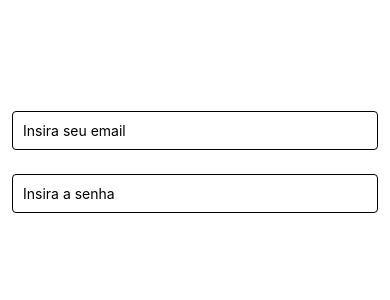
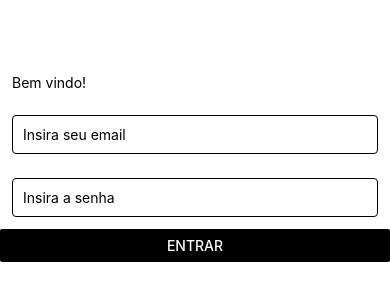
Before and after one commit to EudesSantana/CEEAC, a React Native app in the folder projecCeeac/: screen / in a window 390 px wide. Shown: the part 260-560 px from the top of the page. Built offline with nearby package versions, Linux system fonts and the light colour scheme.

Commit message:
input formado

```diff
--- a/projecCeeac/App.js
+++ b/projecCeeac/App.js
@@ -1,14 +1,18 @@
 import { StatusBar } from 'expo-status-bar';
 import React from 'react';
-import { StyleSheet, Text, View, SafeAreaView, TextInput } from 'react-native';
+import { StyleSheet, Text, View, SafeAreaView, TextInput, Button, Alert } from 'react-native';
 
 const UselessTextInput = () => {
   const [text, onChangeText] = React.useState(null);
   const [number, onChangeNumber] = React.useState(null);
 
   return (
-    <View style={styles.centered}>
-    <SafeAreaView>
+      <View style={styles.centered}>
+      <Text
+        style={styles.container}>
+        Bem vindo!
+      </Text>
+     <SafeAreaView>
       <TextInput
         style={styles.input}
         onChangeText={onChangeText}
@@ -24,23 +28,33 @@ const UselessTextInput = () => {
         keyboardType="numeric"
       />
     </SafeAreaView>
+    <Button
+      color= '#000'
+      title='Entrar'
+      onPress={() => Alert.alert('Botao funcionando')}
+      />
     </View>
   );
 };
 
 const styles = StyleSheet.create({
+    container: {
+      padding: 12,
+      alignContent: 'center',
+      justifyContent: 'center',
+  },
   input: {
     margin: 12,
     borderWidth: 1,
     padding: 10,
-    borderRadius: 4,
+    borderRadius: 4
   },
   centered: {
     flex: 1,
     alignContent: 'center',
-    justifyContent: 'center',
+    justifyContent: 'center'
 
-  }
+  },
 });
 
 export default UselessTextInput;
```
